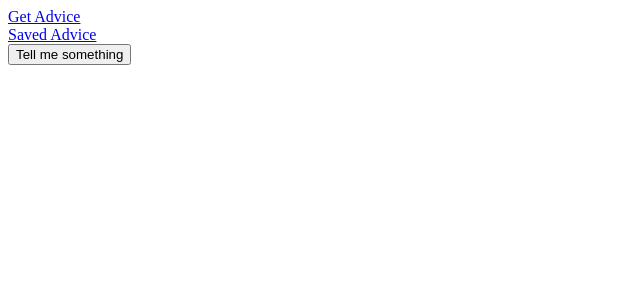
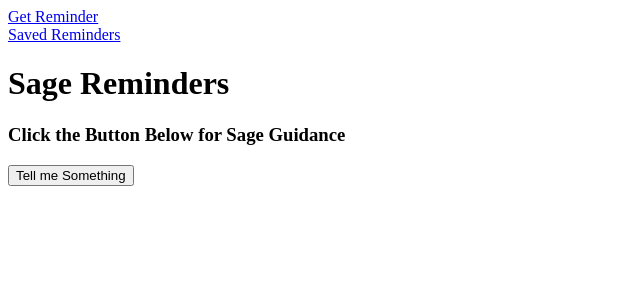
Before and after one commit to daijha/SBA320H-, a React (Vite) app: page / in a window 1280 px wide. Shown: the top 300 px of the page, without its empty margins (0-640 px from the left). Built offline with nearby package versions, Linux system fonts and the light colour scheme.

Commit message:
got the functionality to work. it was hard. everything should work now...

```diff
--- a/src/App.jsx
+++ b/src/App.jsx
@@ -5,14 +5,14 @@ import Advice from "./components/Advice";
 import DisplaySavedAdv from "./components/SavedAdvice";
 function App() {
   return (
-    <Router>
+    <>
       <nav>
         <div>
-          <Link to="/">Get Advice</Link>
+          <Link to="/">Get Reminder</Link>
         </div>
 
         <div>
-          <Link to="/saved">Saved Advice</Link>
+          <Link to="/saved">Saved Reminders</Link>
         </div>
       </nav>
       <Routes>
@@ -20,7 +20,7 @@ function App() {
         <Route path="/saved" element={<DisplaySavedAdv />} />
         <Route path="*" element={<Navigate to="/" />} />
       </Routes>
-    </Router>
+    </>
   );
 }
 
--- a/src/components/Advice.jsx
+++ b/src/components/Advice.jsx
@@ -4,41 +4,52 @@ function Advice() {
   const [adv, setAdv] = useState(null); // using null instead of empty string helps the logical and in the return.
   //   const [saved, setSaved] = useState([]); // empty array to store saved advice.
   async function getAdvice() {
+    try{
     let url = "https://api.adviceslip.com/advice"; // returns random advice slip as a slip object
     const response = await fetch(url);
     const data = await response.json();
     setAdv(data.slip.advice);
     console.log("advice:", data.slip.advice); // logs advice to console
+  }catch{
+    console.log("error")
+    setAdv("something wrong happened.")
   }
-  //   useEffect(() => {
-  //     getAdvice();
-  //   }, []);// rendered on the mount and i don't want that ...
+    }
+
   function handleSave() {
+    const existingSaved = JSON.parse(localStorage.getItem("savedAdvArr")) || [];
+if(existingSaved.includes(adv)){
+  console.log(" This is already saved!")
+return;
+}else{
     // needs to load saved advice first or operator is used to make sure if its null its empty
-    const existingSaved = JSON.parse(localStorage.getItem("savedAdvArr")) || [];
     const newSavedList = [...existingSaved, adv]; // put in const to make it easier to use local storage  adds the new adv to list of given ones
-    // setSaved(newSavedList); // the set runs the function to update the array
     localStorage.setItem("savedAdvArr", JSON.stringify(newSavedList));
-  }
-  //   useEffect(() => {
-  //     console.log(saved); // its async so now ill see it stored in the array in real time.
-  //   }, [saved]); //only show when saved is being used
+  }}
+
+const [btnTxtContent, setBtnTxtContent] = useState("Tell me Something ")
 
   return (
     <div>
+      <h1>Sage Reminders </h1>
+      <h3>Click the Button Below for Sage Guidance </h3>
       <button
         onClick={() => {
           getAdvice();
+           {setBtnTxtContent("Tell me something else")}
         }}
       >
-        Tell me something
+      {btnTxtContent}
       </button>
       {adv && (
         <div>
+          <h4>
+            Here is what you should know:
+          </h4>
           <p>
-            Here is what you should know: <br /> {adv}
+            {adv}
           </p>
-          <button onClick={handleSave}>Save this Advice</button>
+          <button onClick={handleSave}>Save this Reminder</button>
         </div>
       )}
     </div>
--- a/src/components/SavedAdvice.jsx
+++ b/src/components/SavedAdvice.jsx
@@ -9,31 +9,38 @@ function DisplaySavedAdv() {
       (item, index) => index !== removeIndex
     );
     setSavedAdvice(updatedList); // updates the list after deletion
-    localStorage.setItem("savedArr", JSON.stringify(updatedList)); // now accessible in local storage as a string to get later
+    localStorage.setItem("savedAdvArr", JSON.stringify(updatedList)); // now accessible in local storage as a string to get later
   }
 
   useEffect(() => {
     const saved = JSON.parse(localStorage.getItem("savedAdvArr")) || [];
     setSavedAdvice(saved);
   }, []);
+  // updated for some conditional rendering outside the return...
+  let listContent;
+  if (savedAdvice.length === 0) {
+    listContent = (
+      <p>
+        This list is currently empty! Advice: Go save something and come back.
+      </p>
+    );
+  } else {
+    listContent = savedAdvice.map((advice, index) => {
+      return (
+        <li key={index}>
+          {advice}
+          <button onClick={() => handleDelete(index)}>delete</button>{" "}
+          {/*  the button goes in the map so it sits next to the corresponding index */}
+        </li>
+      );
+    });
+  }
 
   return (
     <div>
-      <h1>Your Favorite pieces of wisdom</h1>
-      <h3>
-        add some kind of description here and change that h1 content is bad{" "}
-      </h3>
-      <ul>
-        {savedAdvice.map((advice, index) => {
-          return (
-            <li key={index}>
-              {" "}
-              {advice}{" "}
-              <button onClick={() => handleDelete(index)}>delete</button> {/*  the button goes in the map so it sits next to the corresponding index */}
-            </li>
-          );
-        })}
-      </ul>
+      <h1> Saved Reminders</h1>
+      <h3>Your Favorite Reminders Stored Here</h3>
+      <ul>{listContent}</ul>
     </div>
   );
 }
--- a/src/main.jsx
+++ b/src/main.jsx
@@ -2,9 +2,10 @@ import { StrictMode } from 'react'
 import { createRoot } from 'react-dom/client'
 
 import App from './App.jsx'
+import { BrowserRouter } from 'react-router-dom'
 
 createRoot(document.getElementById('root')).render(
-  <StrictMode>
+  <BrowserRouter>
     <App />
-  </StrictMode>,// remove strict mode when deploying
+  </BrowserRouter>,// remove strict mode when deploying
 )
```
